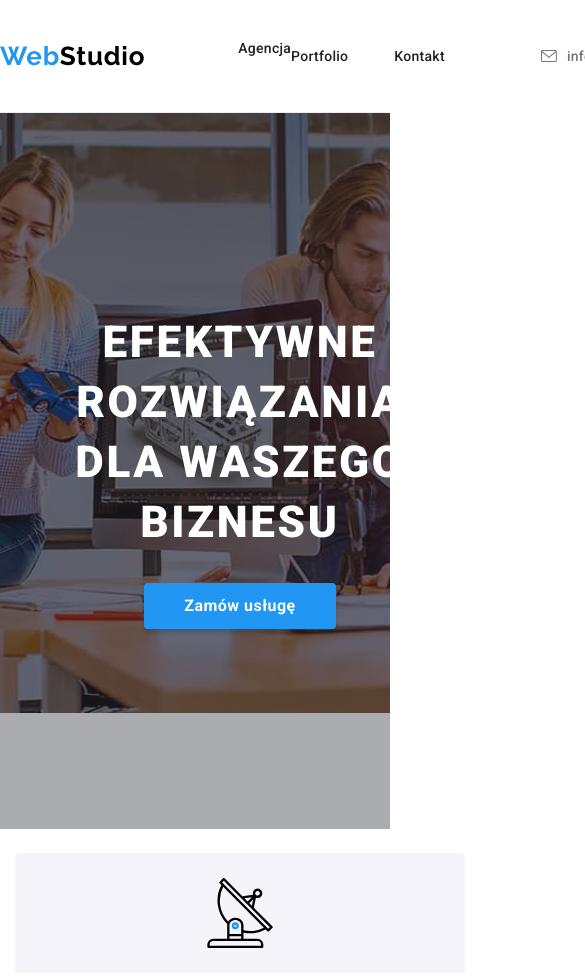
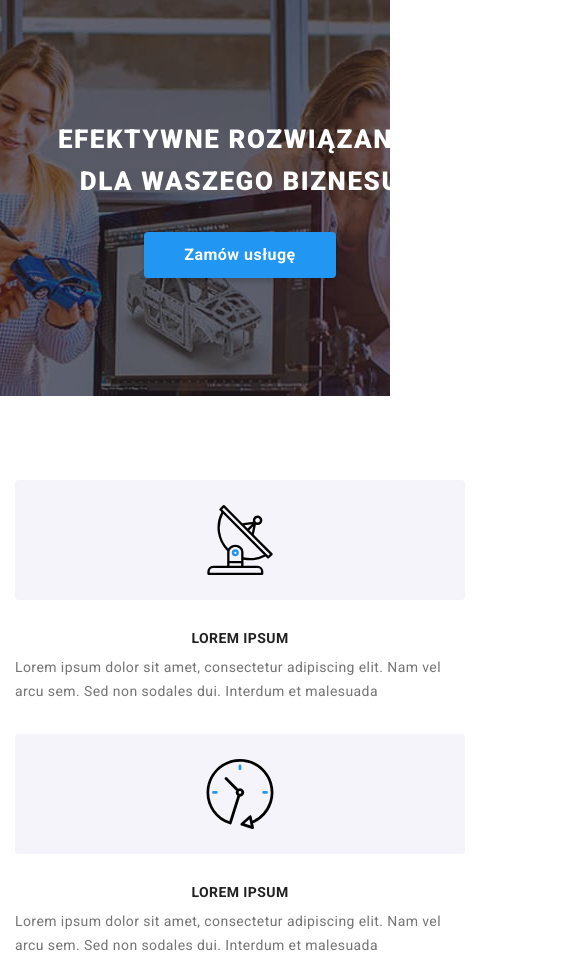
Before and after one commit to MonikaJablonska/goit-markup-hw-08, a plain HTML site: page index.html in a window 390 px wide. Shown: the top 976 px of the page, 585 px wide, since content can reach past the window. Drawn offline with nearby package versions, Linux system fonts and the light colour scheme.

Commit message:
feat(hero): responsive web design (RWD)

```diff
--- a/index.html
+++ b/index.html
@@ -11,7 +11,7 @@
     <link rel="stylesheet" href="css/main.min.css" />
   </head>
   <body>
-    <header class="header">
+    <!-- <header class="header">
       <div class="container header__container">
         <nav class="header__navigation">
           <a class="logo" href="index.html">
@@ -58,7 +58,7 @@
           </li>
         </ul>
       </div>
-    </header>
+    </header> -->
     <main>
     <!-- Hero -->
 
--- a/sass/components/_hero.scss
+++ b/sass/components/_hero.scss
@@ -1,8 +1,7 @@
 .hero {
-  margin-bottom: 94px;
+  margin-bottom: 60px;
   max-width: 1600px;
-  margin: auto;
-  padding: 200px 0;
+  padding: 118px 0;
   text-align: center;
   background-image: linear-gradient(
       90deg,
@@ -16,9 +15,9 @@
   &__heading {
     display: flex;
     flex-direction: column;
-    font-size: 44px;
+    font-size: 26px;
     font-weight: 900;
-    line-height: 1.36;
+    line-height: 1.62;
     color: var(--light-color);
     letter-spacing: 0.06em;
     text-transform: uppercase;
@@ -35,3 +34,16 @@
     //   0px 2px 2px rgba(0, 0, 0, 0.12);
   }
 }
+
+@media screen and (min-width: 769px) {
+  .hero {
+    margin: auto;
+    margin-bottom: 94px;
+    padding: 200px 0;
+
+    &__heading {
+      font-size: 44px;
+      line-height: 1.36;
+    }
+  }
+}
```
Also changed, not shown: css/main.min.css.
